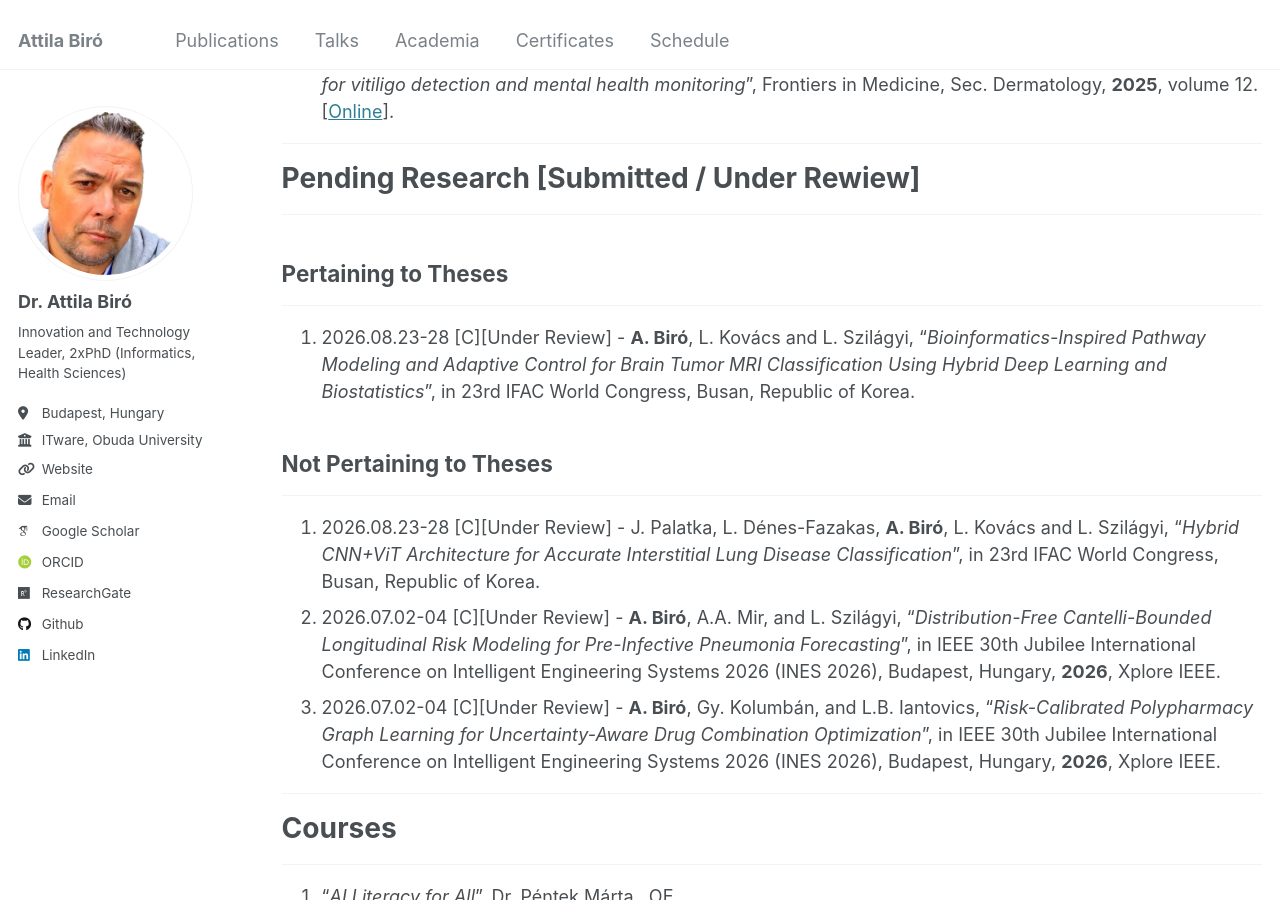
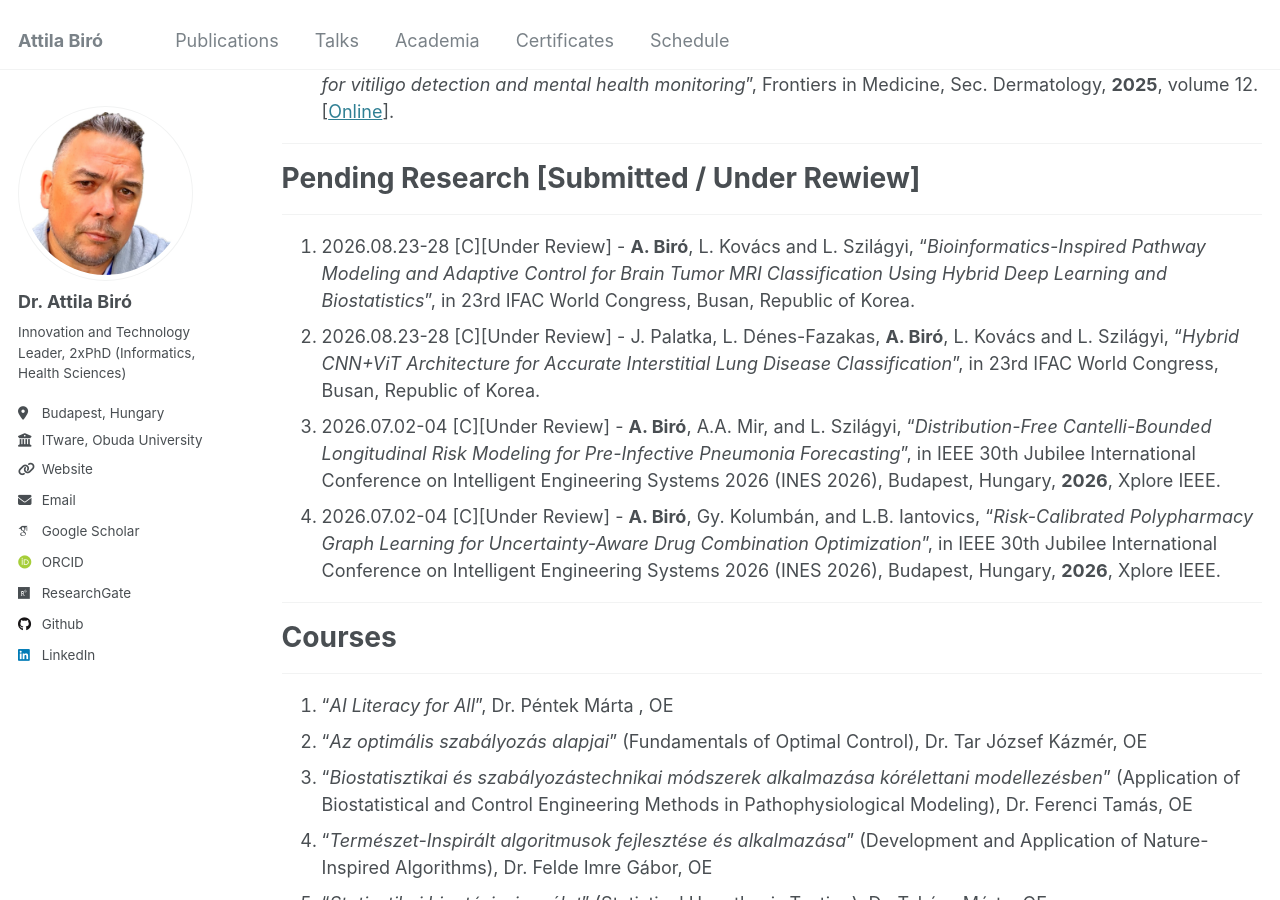
Before and after one commit to biroka/biroka.github.io, a Jekyll site: the page built from _pages/phd_mathematics.md, in a window 1280 px wide and 900 px high, scrolled down 1861 px. Built offline with Jekyll 4.4.1, drawn with Linux system fonts in a browser that asks for light colours; some web fonts are replaced.

Commit message:
Update phd_mathematics.md

```diff
--- a/_pages/phd_mathematics.md
+++ b/_pages/phd_mathematics.md
@@ -40,16 +40,10 @@ author_profile: true
 ***
 # Pending Research [Submitted / Under Rewiew]
 ***
-
-## Pertaining to Theses
-***
 1. 2026.08.23-28 [C][Under Review] - **A. Biró**, L. Kovács and L. Szilágyi, "_Bioinformatics-Inspired Pathway Modeling and Adaptive Control for Brain Tumor MRI Classification Using Hybrid Deep Learning and Biostatistics_", in 23rd IFAC World Congress, Busan, Republic of Korea.
-
-## Not Pertaining to Theses
-***
-1. 2026.08.23-28 [C][Under Review] - J. Palatka, L. Dénes-Fazakas, **A. Biró**, L. Kovács and L. Szilágyi, "_Hybrid CNN+ViT Architecture for Accurate Interstitial Lung Disease Classification_", in 23rd IFAC World Congress, Busan, Republic of Korea.
-2. 2026.07.02-04 [C][Under Review] - **A. Biró**, A.A. Mir, and L. Szilágyi, "_Distribution-Free Cantelli-Bounded Longitudinal Risk Modeling for Pre-Infective Pneumonia Forecasting_", in IEEE 30th Jubilee International Conference on Intelligent Engineering Systems 2026 (INES 2026), Budapest, Hungary, **2026**, Xplore IEEE.
-3. 2026.07.02-04 [C][Under Review] - **A. Biró**, Gy. Kolumbán, and L.B. Iantovics, "_Risk-Calibrated Polypharmacy Graph Learning for Uncertainty-Aware Drug Combination Optimization_", in IEEE 30th Jubilee International Conference on Intelligent Engineering Systems 2026 (INES 2026), Budapest, Hungary, **2026**, Xplore IEEE.
+2. 2026.08.23-28 [C][Under Review] - J. Palatka, L. Dénes-Fazakas, **A. Biró**, L. Kovács and L. Szilágyi, "_Hybrid CNN+ViT Architecture for Accurate Interstitial Lung Disease Classification_", in 23rd IFAC World Congress, Busan, Republic of Korea.
+3. 2026.07.02-04 [C][Under Review] - **A. Biró**, A.A. Mir, and L. Szilágyi, "_Distribution-Free Cantelli-Bounded Longitudinal Risk Modeling for Pre-Infective Pneumonia Forecasting_", in IEEE 30th Jubilee International Conference on Intelligent Engineering Systems 2026 (INES 2026), Budapest, Hungary, **2026**, Xplore IEEE.
+4. 2026.07.02-04 [C][Under Review] - **A. Biró**, Gy. Kolumbán, and L.B. Iantovics, "_Risk-Calibrated Polypharmacy Graph Learning for Uncertainty-Aware Drug Combination Optimization_", in IEEE 30th Jubilee International Conference on Intelligent Engineering Systems 2026 (INES 2026), Budapest, Hungary, **2026**, Xplore IEEE.
 
 ***
 # Courses
```
